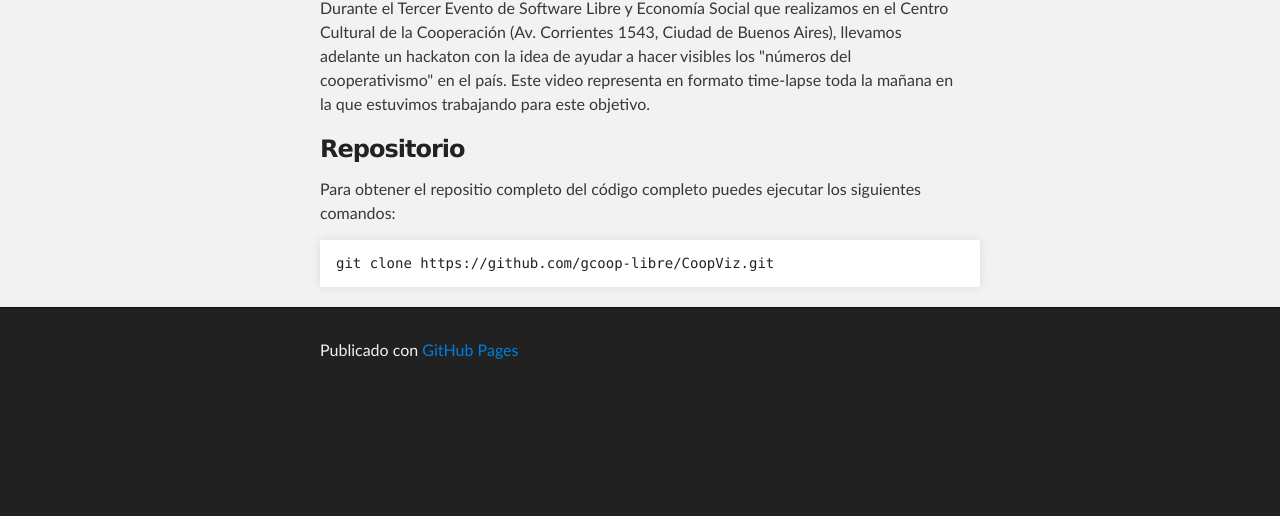
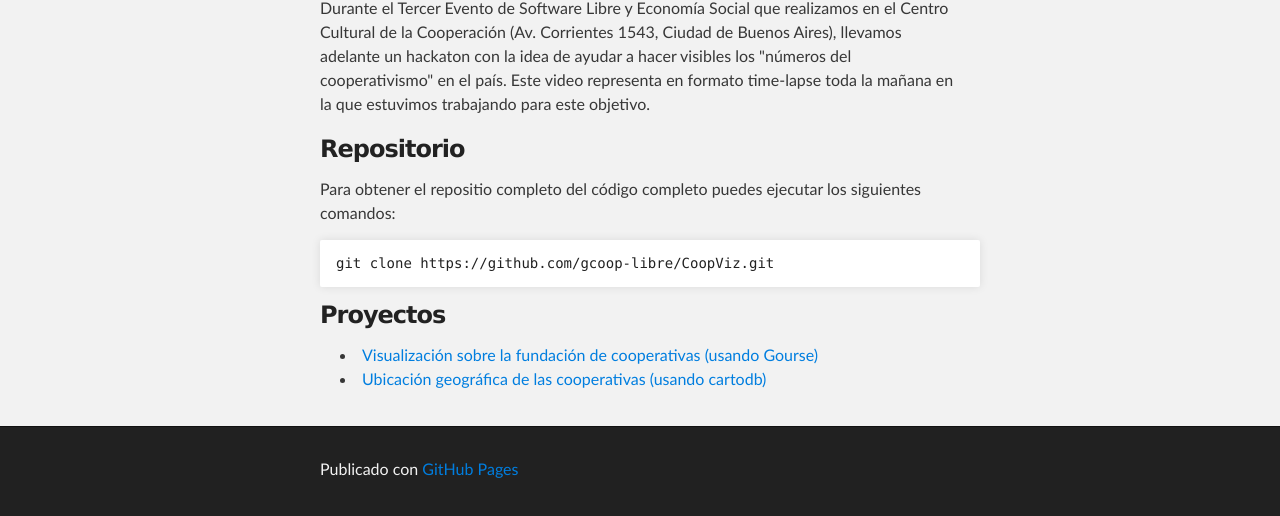
Before and after one commit to gcoop-libre/CoopViz, a plain HTML site: page index.html in a window 1280 px wide. Shown: the part 722-1238 px from the top of the page. Before the commit the page ends 1119 px from the top, so only its background shows below. Drawn offline with Linux system fonts and the light colour scheme.

Commit message:
agregando listado de dos proyectos

```diff
--- a/index.html
+++ b/index.html
@@ -42,6 +42,14 @@
 
 <pre><code>git clone https://github.com/gcoop-libre/CoopViz.git</code></pre>
 
+
+            <h3>Proyectos</h3>
+
+            <ul>
+                <li><a href='http://osiux.com.ar/2012-06-14-visualizando-cooperativas-de-argentina.txt'>Visualización sobre la fundación de cooperativas (usando Gourse)</a>
+                <li><a href='https://cooperativas.cartodb.com/tables/cooperativas/embed_map'>Ubicación geográfica de las cooperativas (usando cartodb)</a>
+            </ul>
+
             </section>
         </div>
 
```
